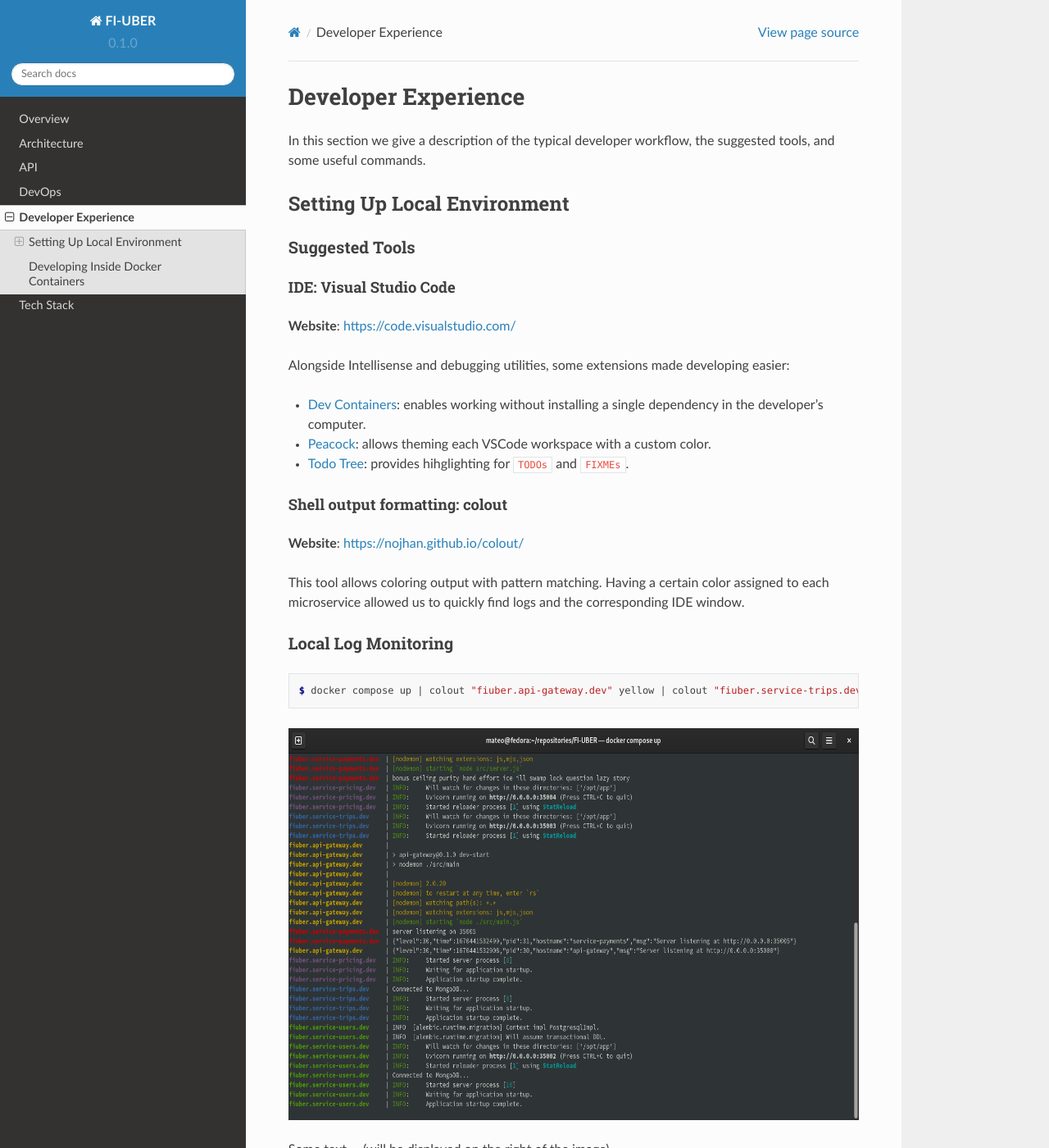
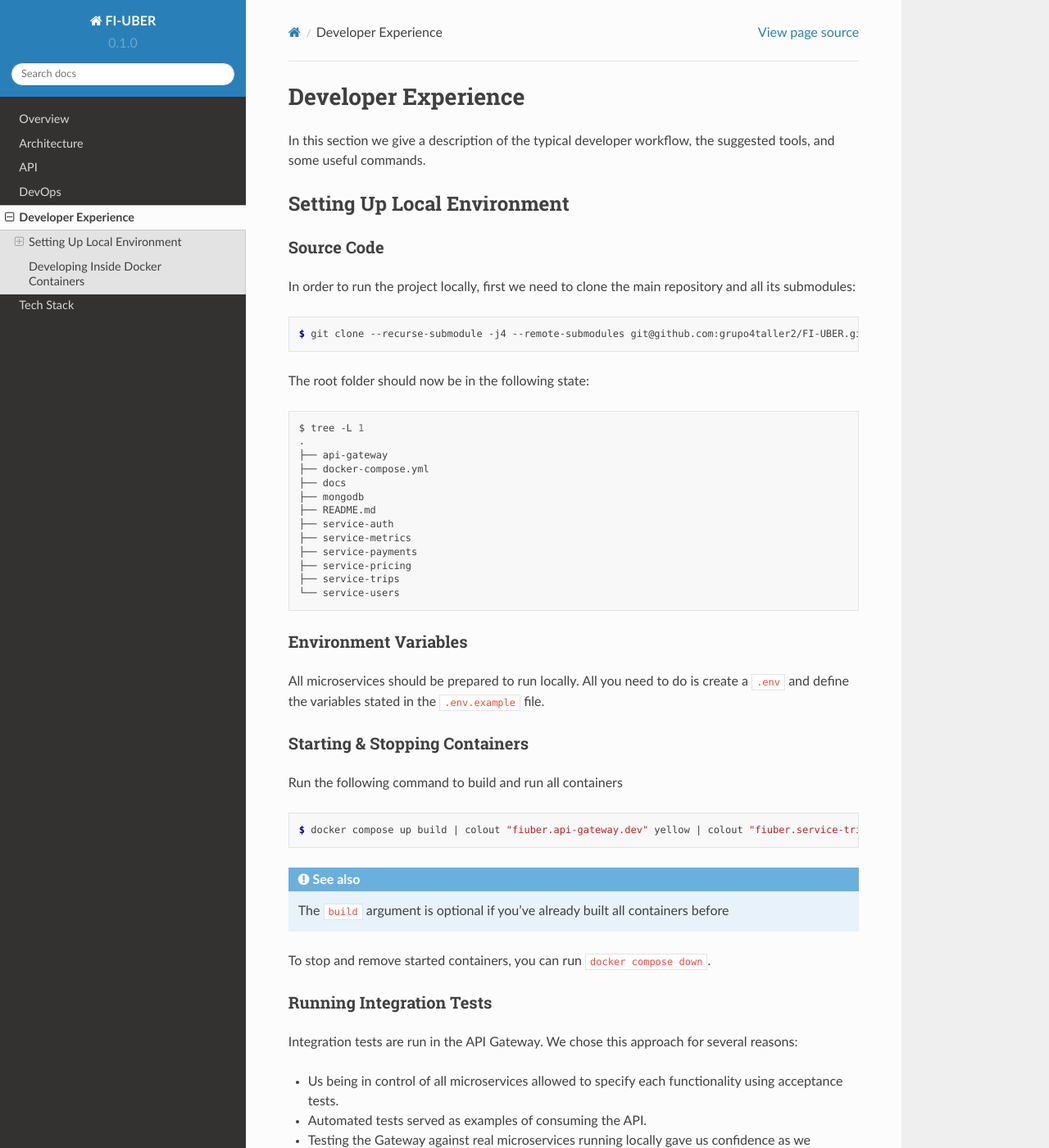
Before and after one commit to mateoicalvo/fiuber-docs, a Sphinx documentation site: the page built from docs/source/developer_experience.rst, in a window 1280 px wide and 1400 px high. Shown: the whole window at 82% size. Built offline with Sphinx 7.4.7 and the Read the Docs theme 2.0.0, drawn with Linux system fonts in a browser that asks for light colours; some of the changed text lies outside the part shown.

Commit message:
Update devex

```diff
--- a/docs/source/developer_experience.rst
+++ b/docs/source/developer_experience.rst
@@ -7,6 +7,73 @@
 
 Setting Up Local Environment
 ----------------------------
+
+Source Code
+~~~~~~~~~~~
+
+In order to run the project locally, first we need to clone the main repository and all
+its submodules:
+
+.. code-block:: console
+
+    $ git clone --recurse-submodule -j4 --remote-submodules git@github.com:grupo4taller2/FI-UBER.git
+
+
+The root folder should now be in the following state:
+
+.. code-block:: bash
+
+        $ tree -L 1
+        .
+        ├── api-gateway
+        ├── docker-compose.yml
+        ├── docs
+        ├── mongodb
+        ├── README.md
+        ├── service-auth
+        ├── service-metrics
+        ├── service-payments
+        ├── service-pricing
+        ├── service-trips
+        └── service-users
+
+Environment Variables
+~~~~~~~~~~~~~~~~~~~~~
+
+All microservices should be prepared to run locally. All you need to do is create
+a ``.env`` and define the variables stated in the ``.env.example`` file.
+
+Starting & Stopping Containers
+~~~~~~~~~~~~~~~~~~~~~~~~~~~~~~
+
+Run the following command to build and run all containers
+
+.. code-block:: console
+
+    $ docker compose up build | colout "fiuber.api-gateway.dev" yellow | colout "fiuber.service-trips.dev" blue | colout "fiuber.service-users.dev" green | colout "fiuber.service-pricing.dev" purple | colout "fiuber.service-payments.dev" red
+
+
+..  seealso::
+    The ``build`` argument is optional if you've already built all containers before
+
+To stop and remove started containers, you can run ``docker compose down``.
+
+Running Integration Tests
+~~~~~~~~~~~~~~~~~~~~~~~~~
+
+Integration tests are run in the API Gateway. We chose this approach for several reasons:
+
+- Us being in control of all microservices allowed to specify each functionality using acceptance tests.
+- Automated tests served as examples of consuming the API.
+- Testing the Gateway against real microservices running locally gave us confidence as we developed each functionality
+- Having regression tests assured that new features did not break old working ones.
+
+After such an encouraging preamble, here's the command:
+
+.. code-block:: console
+
+    $ docker exec -it fiuber.api-gateway.dev npm run cucumber
+
 
 Suggested Tools
 ~~~~~~~~~~~~~~~
```
